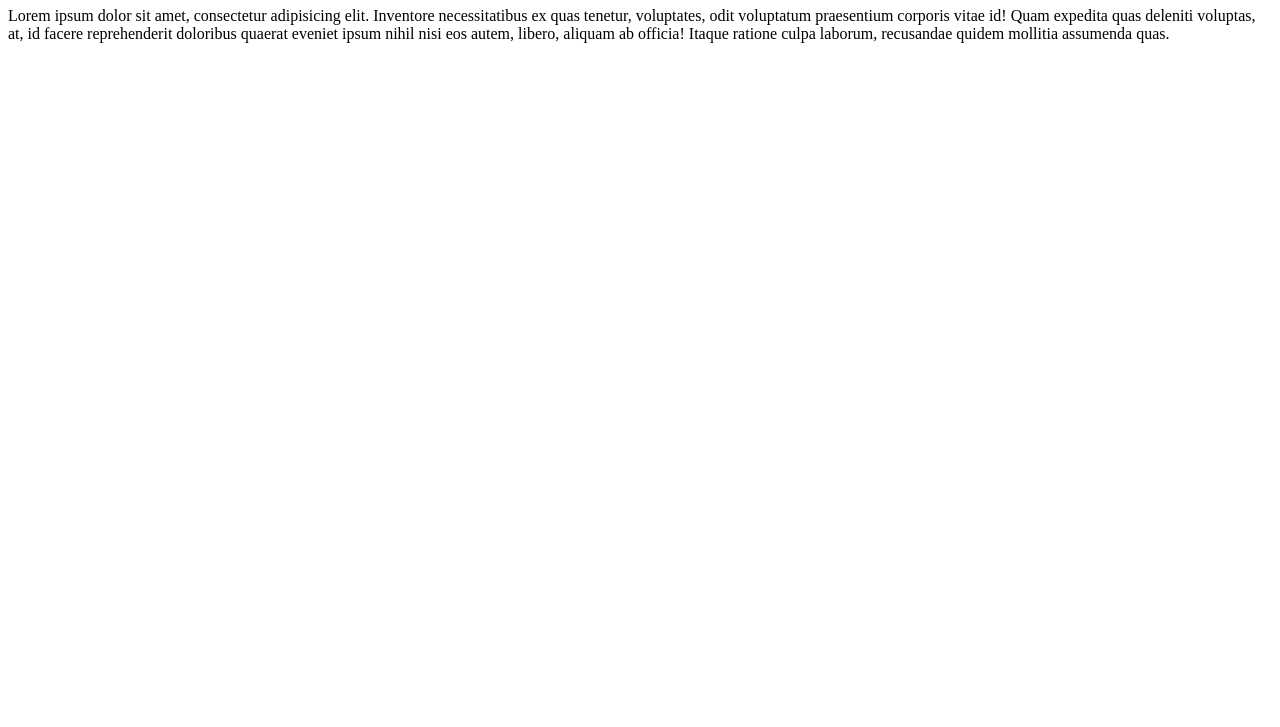
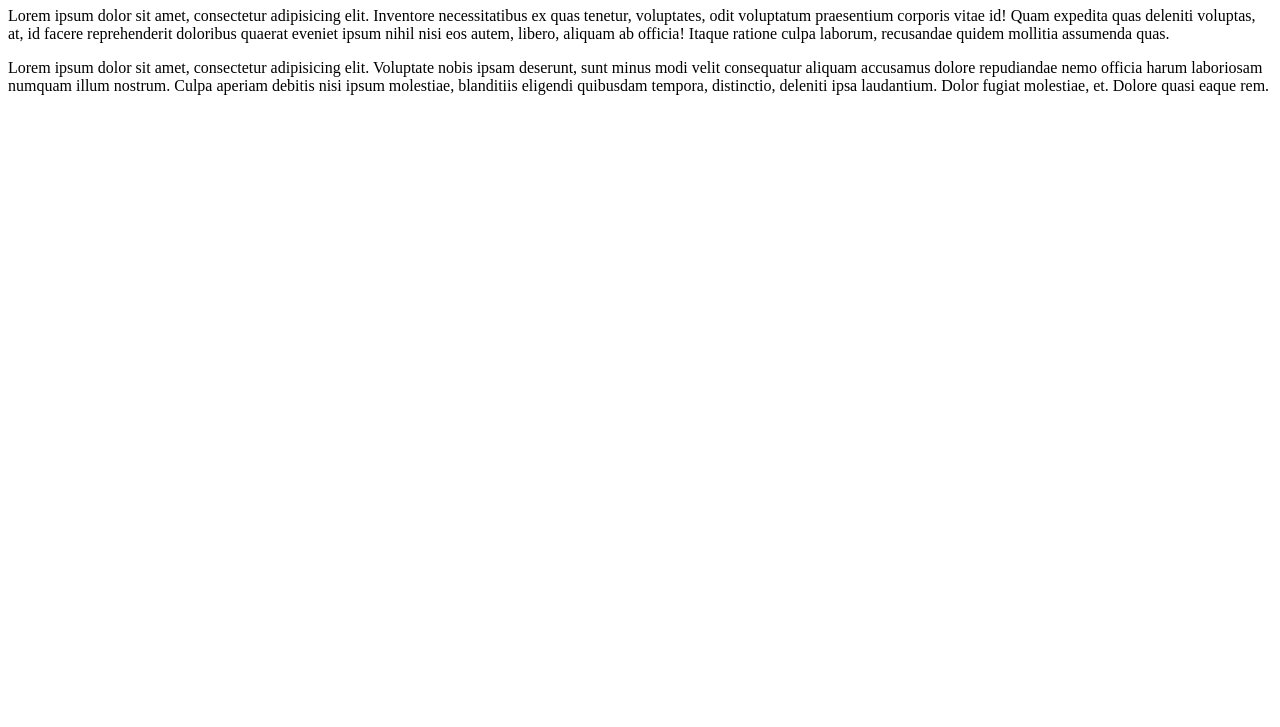
Before and after one commit to informaticphp/pagina1, a plain HTML site: page index.html in a window 1280 px wide. Shown: the part 73-800 px from the top of the page. Drawn offline with Linux system fonts and the light colour scheme.

Commit message:
parrafo2
cree parrafo 2

```diff
--- a/index.html
+++ b/index.html
@@ -8,5 +8,7 @@
 <h1>pagina de prueba</h1>
 <p>Lorem ipsum dolor sit amet, consectetur adipisicing elit. Inventore necessitatibus ex quas tenetur, voluptates, odit voluptatum praesentium corporis vitae id! Quam expedita quas deleniti voluptas, at, id facere reprehenderit doloribus quaerat eveniet ipsum nihil nisi eos autem, libero, aliquam ab officia! Itaque ratione culpa laborum, recusandae quidem mollitia assumenda quas.</p>
 
+<p>Lorem ipsum dolor sit amet, consectetur adipisicing elit. Voluptate nobis ipsam deserunt, sunt minus modi velit consequatur aliquam accusamus dolore repudiandae nemo officia harum laboriosam numquam illum nostrum. Culpa aperiam debitis nisi ipsum molestiae, blanditiis eligendi quibusdam tempora, distinctio, deleniti ipsa laudantium. Dolor fugiat molestiae, et. Dolore quasi eaque rem.</p>
+
 </body>
 </html>
```
